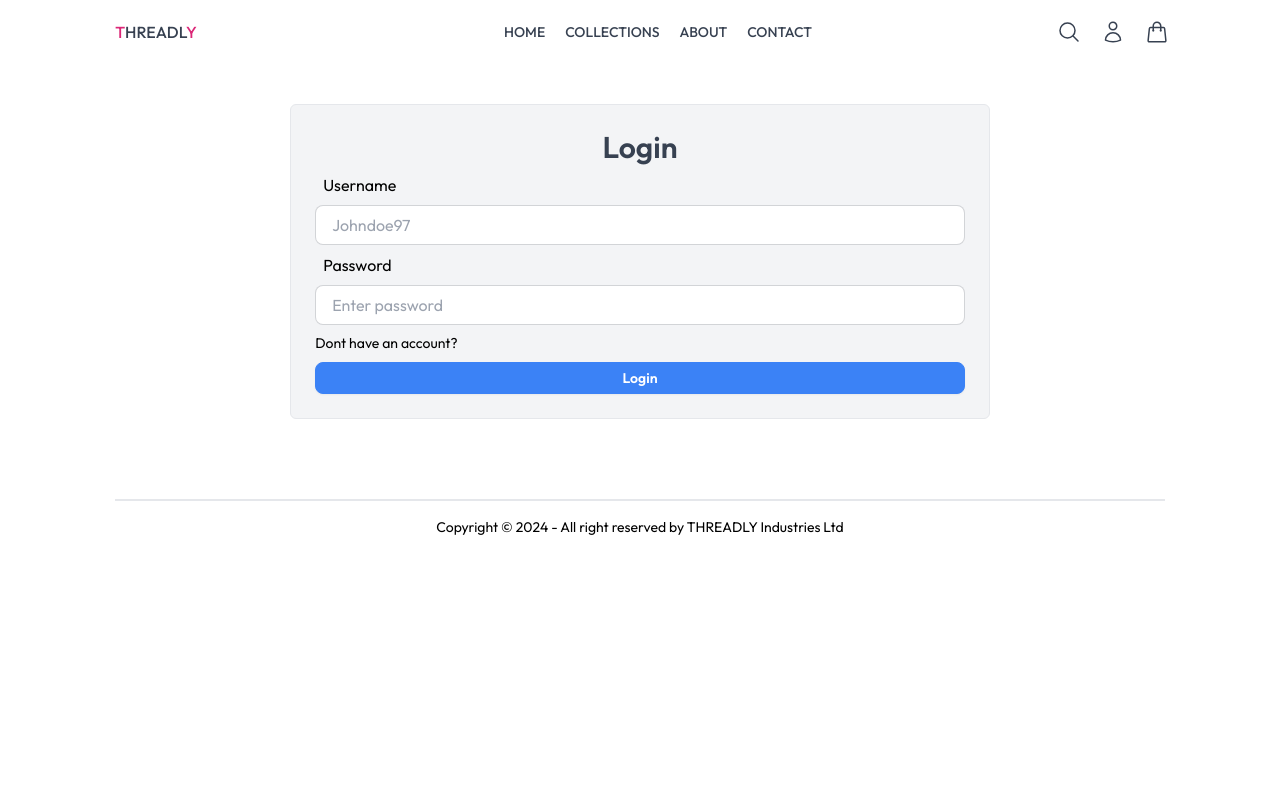
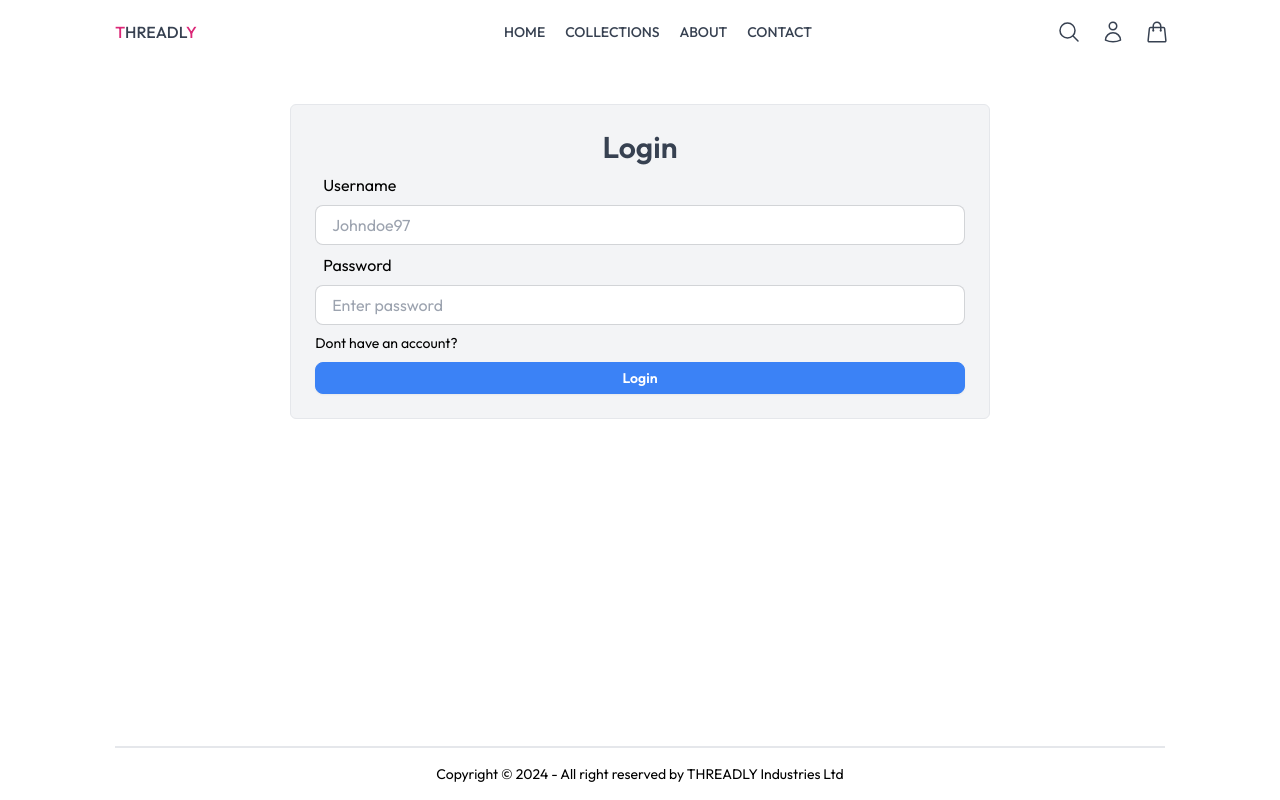
Before and after one commit to Shukrim433/Threadly, a React (Vite) app in the folder client/: page /login in a window 1280 px wide. Built offline with nearby package versions, Linux system fonts and the light colour scheme; no server answers.

Commit message:
made footer stck to bottom

```diff
--- a/client/src/App.jsx
+++ b/client/src/App.jsx
@@ -22,7 +22,7 @@ import Verify from "./pages/Verify";
 const App = () => {
   const { authenticatedUser } = useShopContext();
   return (
-    <div className="px-4 sm:px-[5vw] md:px-[7vw] lg:px-[9vw]">
+    <div className="App px-4 sm:px-[5vw] md:px-[7vw] lg:px-[9vw]">
       <Navbar />
       <SearchBar/>
       <Routes>
--- a/client/src/index.css
+++ b/client/src/index.css
@@ -10,6 +10,17 @@
   box-sizing: border-box;
   font-family: Outfit;
 }
+
+/* TO MAKE THE FOOTER STICK TO THE BOTTOM OF THE PAGE */
+.App{
+  min-height: 100vh;
+  display: flex;
+  flex-direction: column;
+}
+.footer{
+  margin-top: auto;
+}
+/*  */
 
 .prata-regular {
   font-family: "Prata", serif;
```
